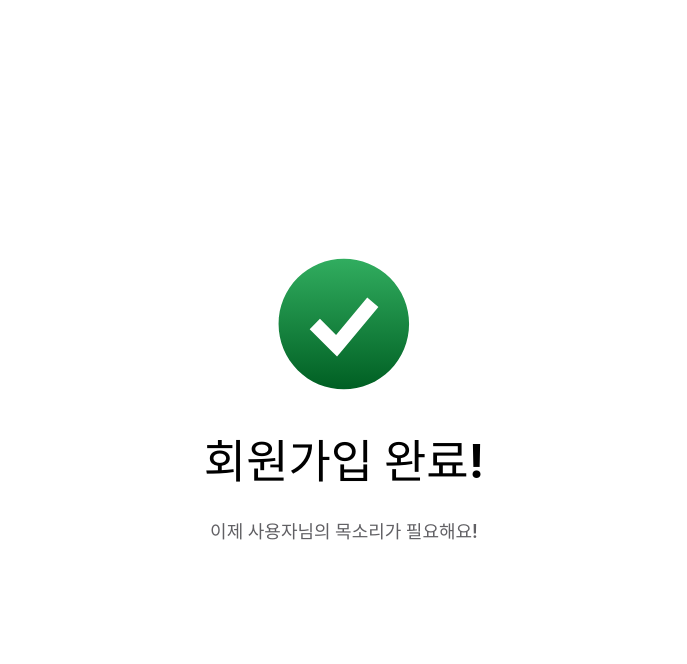
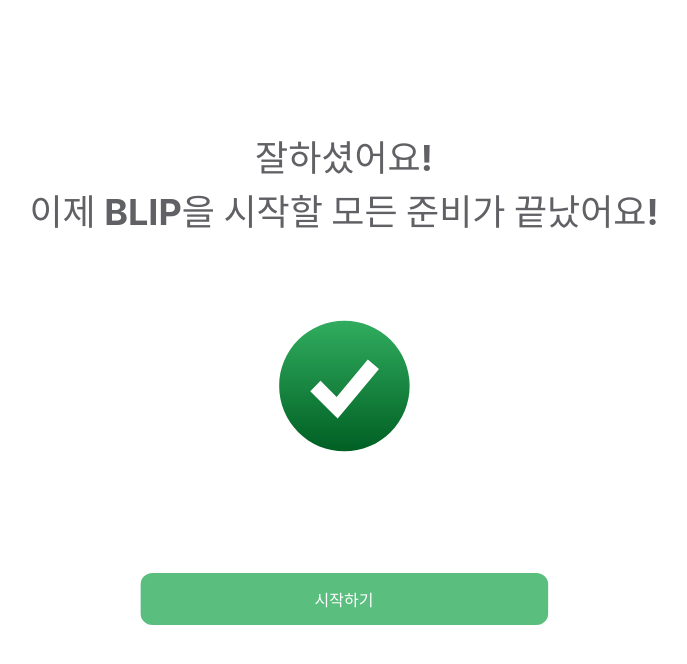
Before and after one commit to team-BLIP/BLIP_FE, a React (Vite) app in the folder blip-project/: page /success in a window 1280 px wide. Shown: the top 664 px of the page, without its empty margins (296-983 px from the left). Built offline with nearby package versions, Linux system fonts and the light colour scheme; no server answers.

Commit message:
회원가입 성공

```diff
--- a/blip-project/src/pages/Signup/signupSuccess.jsx
+++ b/blip-project/src/pages/Signup/signupSuccess.jsx
@@ -1,5 +1,6 @@
 import { useNavigate } from "react-router-dom";
 import GraCheck from "../../svg/graCheck.svg";
+
 import { typography } from "../../fonts/fonts";
 import { color } from "../../style/color";
 import * as S from "../Signup/signupSuccessStyle";
@@ -9,18 +10,23 @@ const SignupSuccess = () => {
 
   return (
     <S.Container>
+      <S.Texts style={{ ...typography.Header1, color: color.GrayScale[6] }}>
+        잘하셨어요!
+        <br />
+        이제 BLIP을 시작할 모든 준비가 끝났어요!
+      </S.Texts>
       <S.Image
         src={GraCheck}
         alt="회원가입 성공"
         onClick={() => navigate("/signupVoice")}
         style={{ cursor: "pointer" }}
       />
-      <S.FirstText style={{ ...typography.Label2_46, color: color.Black }}>
-        회원가입 완료!
-      </S.FirstText>
-      <p style={{ ...typography.Body2, color: color.GrayScale[6] }}>
-        이제 사용자님의 목소리가 필요해요!
-      </p>
+      <S.SuccessButton
+        style={typography.Button1}
+        onClick={() => navigate("/users/login")}
+      >
+        시작하기
+      </S.SuccessButton>
     </S.Container>
   );
 };
--- a/blip-project/src/pages/Signup/signupSuccessStyle.jsx
+++ b/blip-project/src/pages/Signup/signupSuccessStyle.jsx
@@ -1,4 +1,5 @@
 import styled from "styled-components";
+import Button from "../../components/SignUpLogin/button";
 
 export const Container = styled.div`
   display: flex;
@@ -6,15 +7,18 @@ export const Container = styled.div`
   align-items: center;
   text-align: center;
   position: absolute;
-  top: 50%;
+  top: 45%;
   left: 50%;
   transform: translate(-50%, -50%);
 `;
 
 export const Image = styled.img`
-  margin-bottom: -30px;
+  margin-bottom: 100px;
+  margin-top: -120px;
 `;
 
-export const FirstText = styled.p`
-  margin-bottom: 4px;
+export const SuccessButton = styled(Button)``;
+
+export const Texts = styled.p`
+  margin-bottom: 180px;
 `;
```
